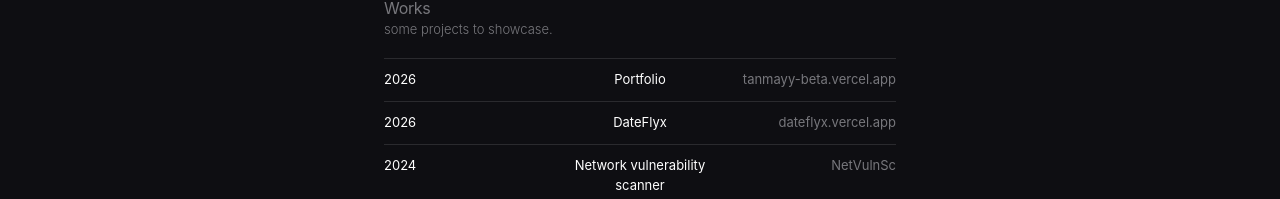
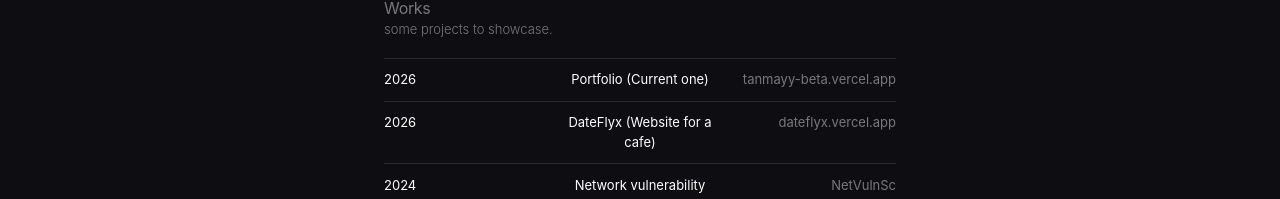
Before and after one commit to Tanmayananda-Sahoo/Portfolio, a React app in the folder frontend/: page / in a window 1280 px wide. Shown: the part 887-1086 px from the top of the page. Built offline with nearby package versions, Linux system fonts and the light colour scheme; the HTML template or start-up script is replaced by a standard one.

Commit message:
more changes

```diff
--- a/frontend/src/components/WorkSection.jsx
+++ b/frontend/src/components/WorkSection.jsx
@@ -6,13 +6,13 @@ const WorkSection = () => {
     const works = [
         {
             "year": 2026,
-            "title": "Portfolio",
+            "title": "Portfolio (Current one)",
             "status": "tanmayy-beta.vercel.app",
             "href":"tanmayy-beta.vercel.app"
         },
         {
             "year": 2026,
-            "title": "DateFlyx",
+            "title": "DateFlyx (Website for a cafe)",
             "status": "dateflyx.vercel.app",
             "href":"dateflyx.vercel.app"
         },
```
